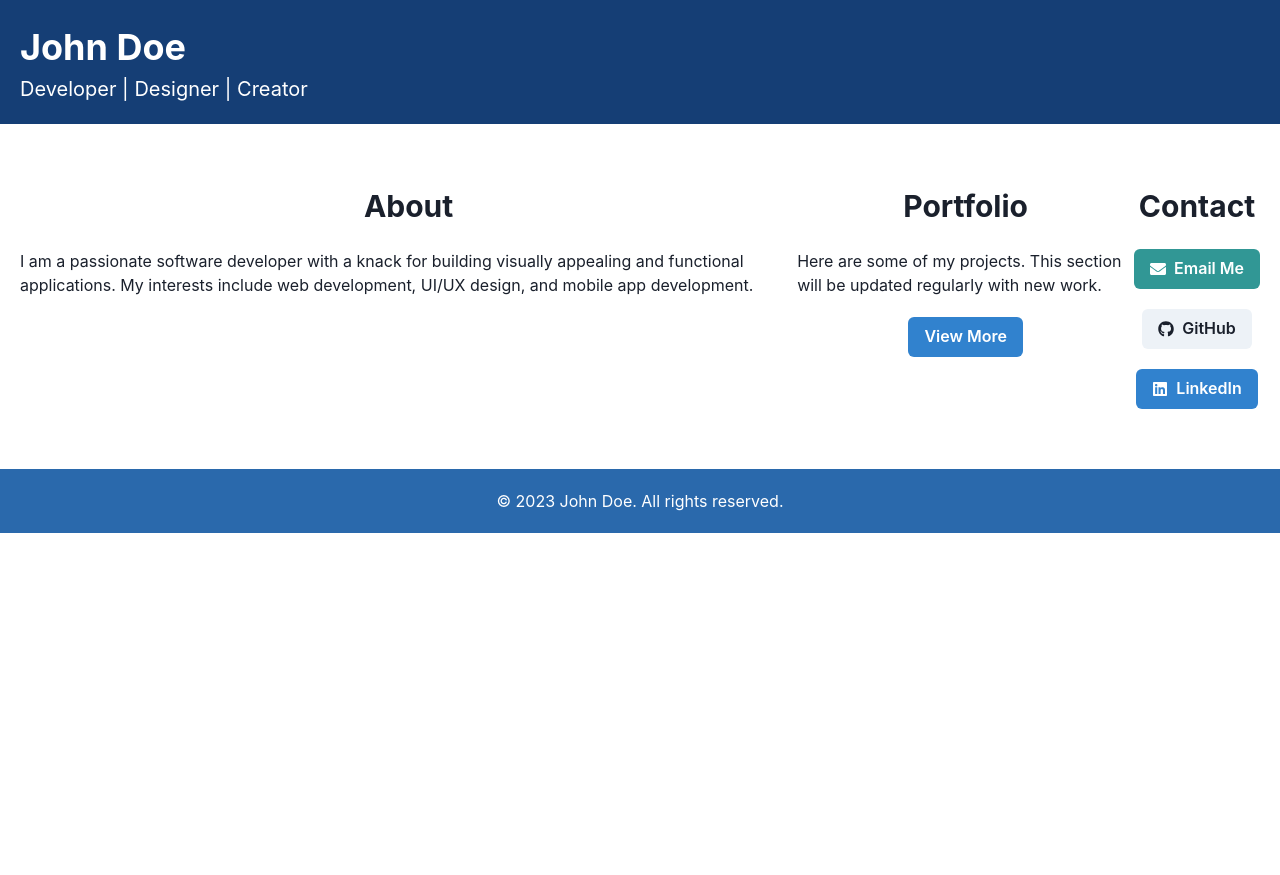
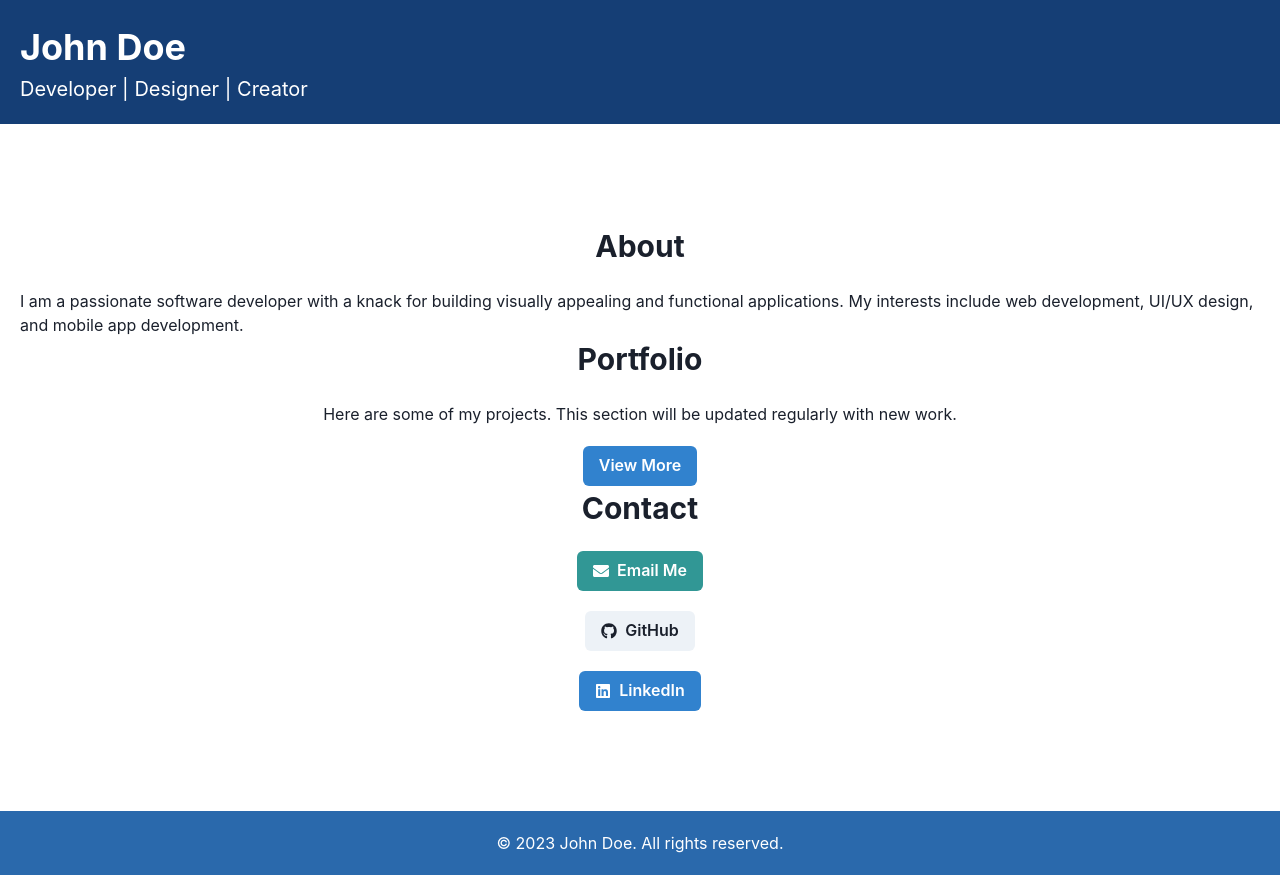
Before and after one commit to GPT-Engineer-App-Dev/personal-portfolio, a React (Vite) app: page / in a window 1280 px wide. Before the commit the page ends 800 px from the top, so only its background shows below. Built offline with nearby package versions, Linux system fonts and the light colour scheme.

Commit message:
Adjusted layout to display About, Portfolio, and Contact sections in separate rows.

```diff
--- a/src/pages/Index.jsx
+++ b/src/pages/Index.jsx
@@ -3,12 +3,12 @@ import { FaGithub, FaLinkedin, FaEnvelope } from 'react-icons/fa';
 
 const Index = () => {
   return (
-    <VStack spacing={10} align="stretch">
+    <VStack spacing={20} align="stretch">
       <Box bg="brand.800" color="white" p={5}>
         <Text fontSize="4xl" fontWeight="bold">John Doe</Text>
         <Text fontSize="xl">Developer | Designer | Creator</Text>
       </Box>
-      <Flex direction={{ base: 'column', md: 'row' }} justify="space-around" p={5}>
+      <Flex direction="column" justify="space-around" p={5}>
         <VStack spacing={5}>
           <Text fontSize="3xl" fontWeight="bold">About</Text>
           <Text fontSize="md">I am a passionate software developer with a knack for building visually appealing and functional applications. My interests include web development, UI/UX design, and mobile app development.</Text>
```
